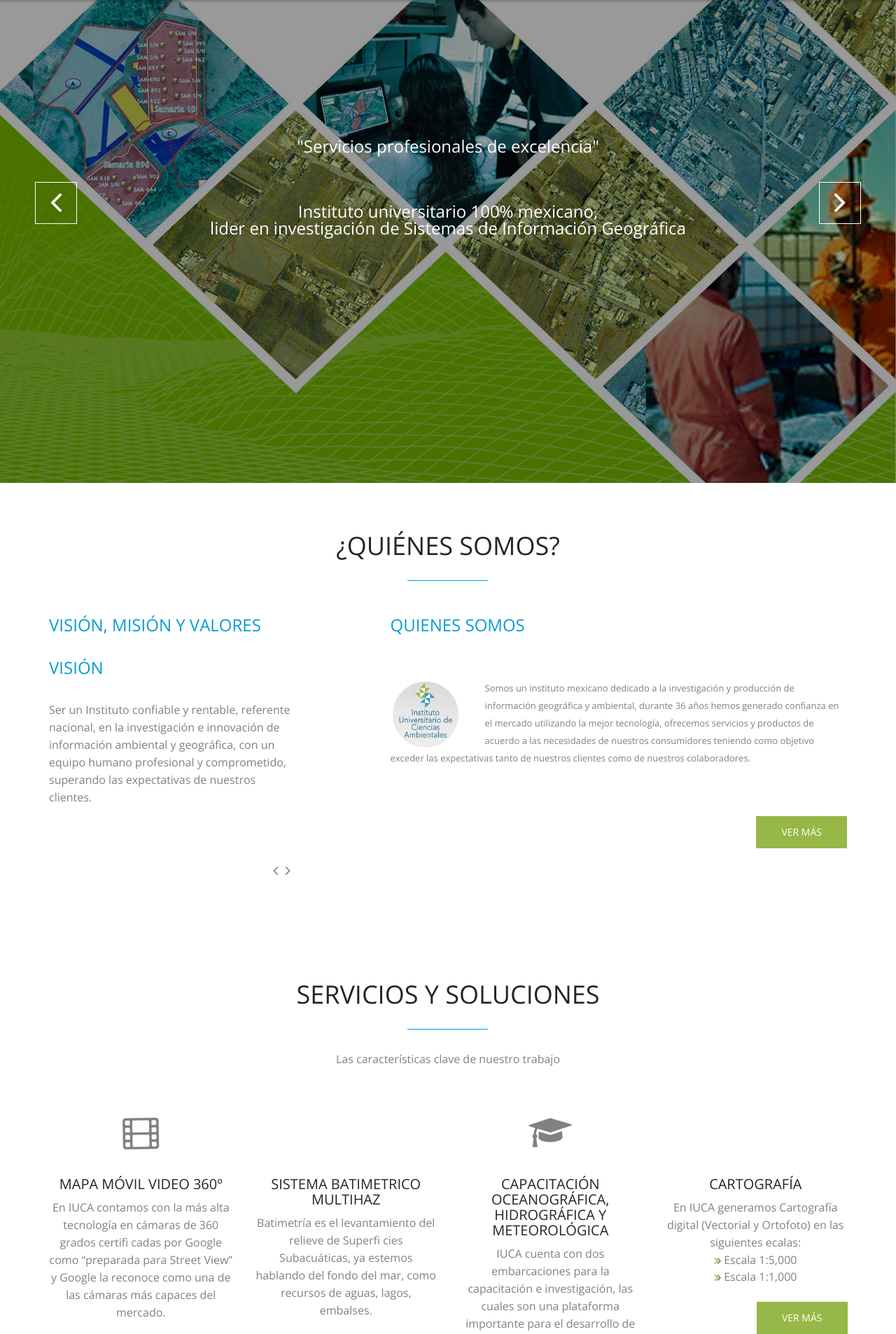
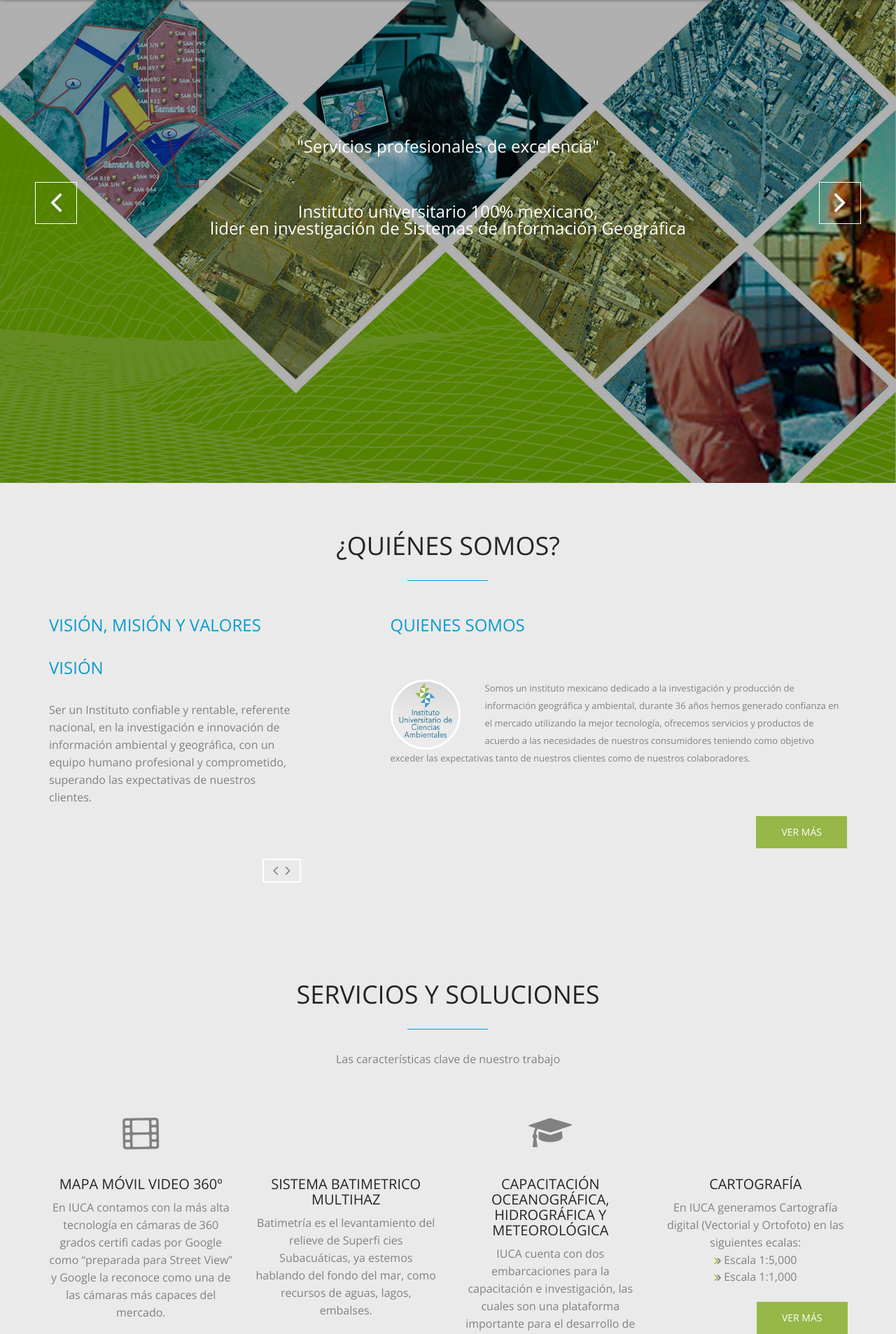
Before and after one commit to YaelGF/Performance, a PHP site: page / in a window 1280 px wide. Shown: the part 110-2016 px from the top of the page at 70% size. Run offline with PHP 8.4, Linux system fonts and the light colour scheme; some libraries are stand-ins or nearby versions.

Commit message:
mejoras de apariencia

```diff
--- a/css/main.css
+++ b/css/main.css
@@ -15,7 +15,7 @@
 /* =================================== */
 
 body {
-    background-color: #fff;
+    background-color: #eaeaea;
     font-family: 'Open Sans', sans-serif;
     line-height: 24px;
     font-size: 16px;
--- a/css/slit-slider.css
+++ b/css/slit-slider.css
@@ -156,7 +156,7 @@
 
 .bg-img-1 {
 	background-image: url(../img/slider/banner-iuca-1.jpg);
-	filter: brightness(60%);
+	filter: brightness(69%);
 }
 .bg-img-2 {
 	background-image: url(../img/slider/banner-plataforma-covid.jpg);
--- a/index.html
+++ b/index.html
@@ -669,8 +669,6 @@
 								<li class="wow animated zoomIn" data-wow-delay="1.2s"><a href=""><i class="fa fa-youtube fa-3x"></i></a></li>
 							</ul>
 						</div>
-
-						<p id ="date"> Copyright &copy;  <a href="http://www.iuca.info">Instituto Universitario de Ciencias Ambientales S.C.</a> </p>
 						<p id ="date">  </p>
 					</div>
 				</div>
```
